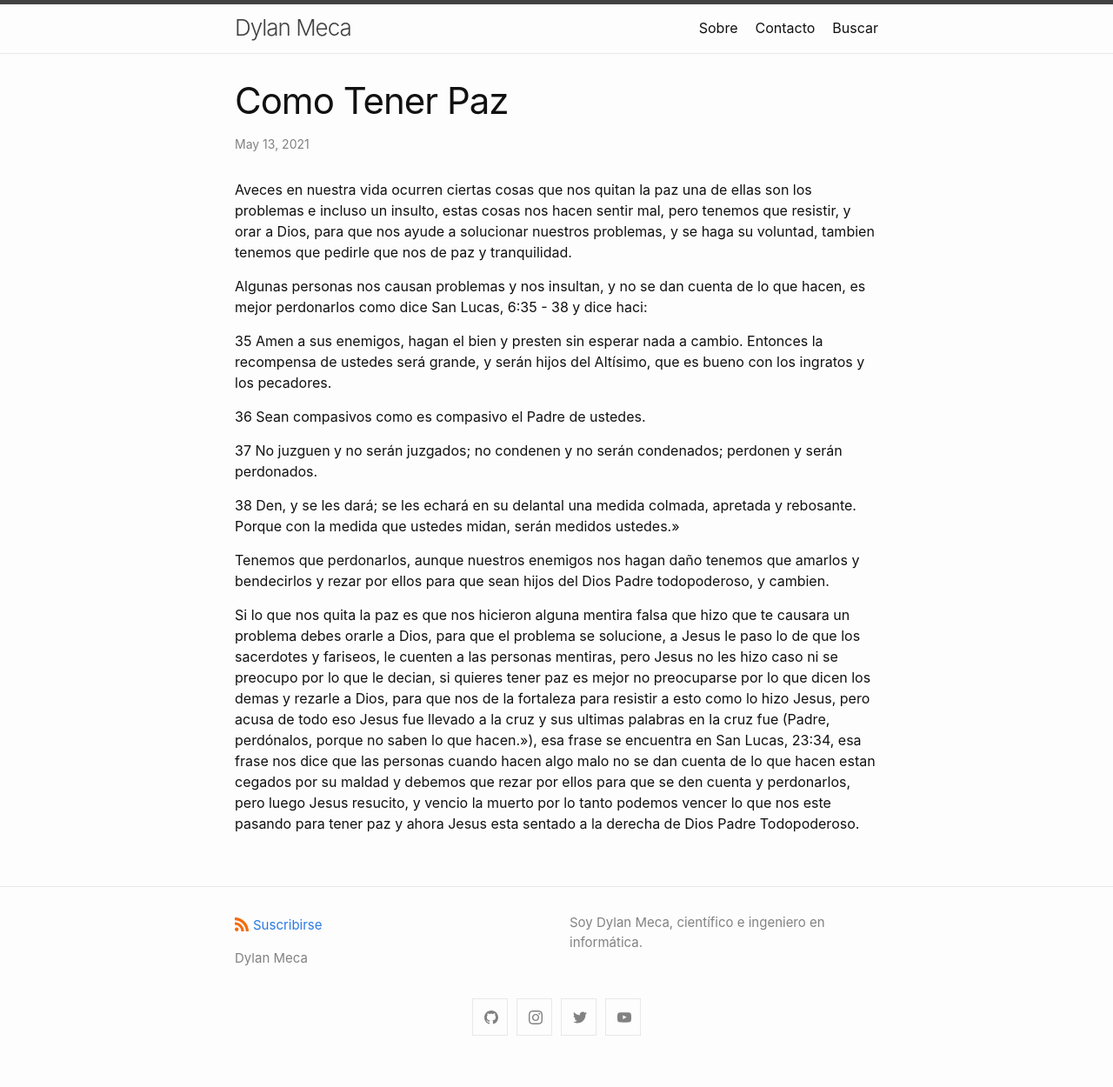
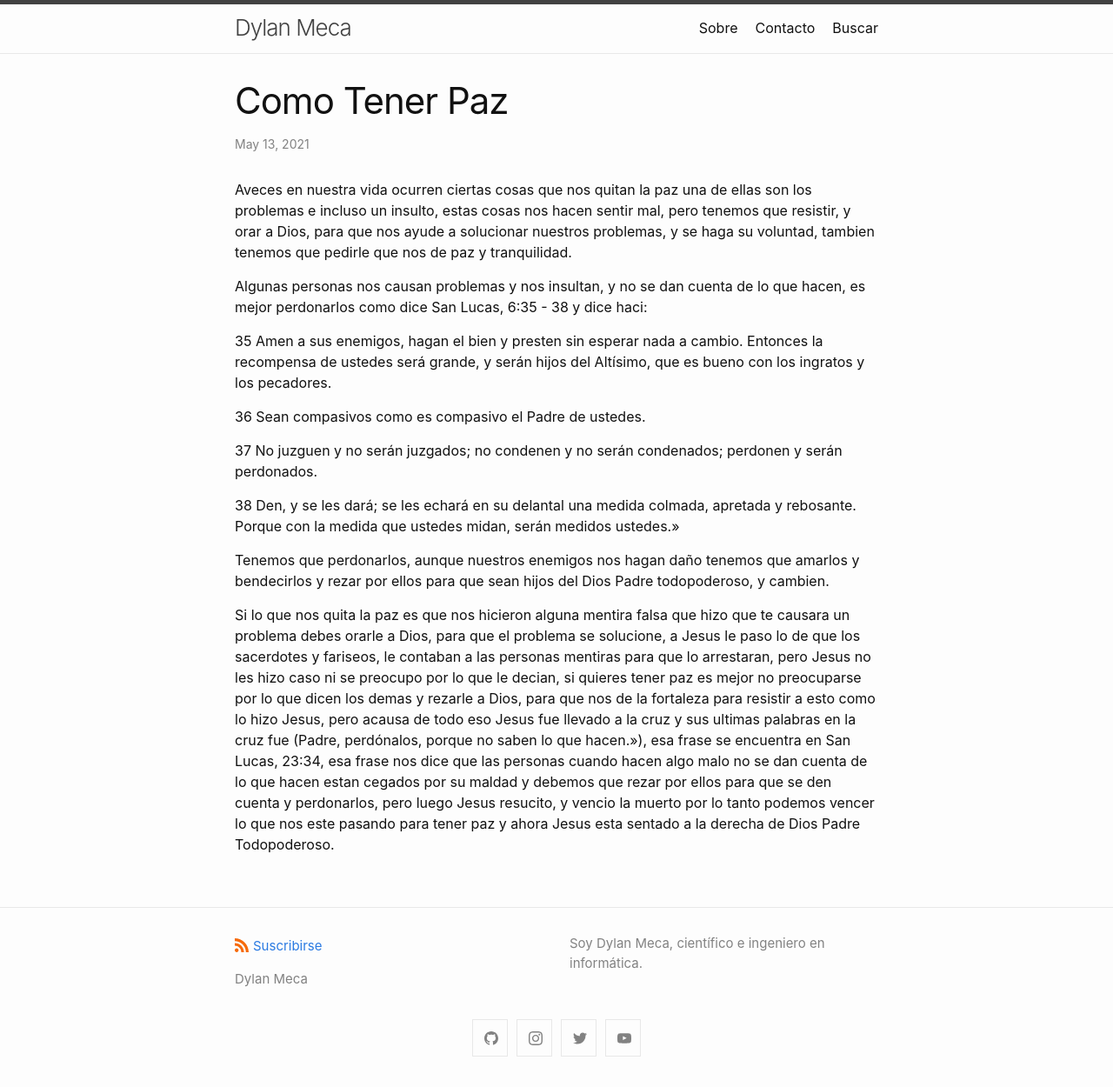
Before and after one commit to dylanmeca/dylanmeca.github.io, a Jekyll site: the page built from _posts/2021-05-13-como-tener-paz.md, in a window 1280 px wide. Shown: the whole page at 87% size. Built offline with Jekyll 4.4.1, drawn with Linux system fonts in a browser that asks for light colours; a script that is not in the unit is left out; comment, search, counter and statistics services are not loaded; before the commit the page ends 1226 px from its top, so only the background shows below that.

Commit message:
Update 2021-05-13-como-tener-paz.md

```diff
--- a/_posts/2021-05-13-como-tener-paz.md
+++ b/_posts/2021-05-13-como-tener-paz.md
@@ -26,6 +26,6 @@ Algunas personas nos causan problemas y nos insultan, y no se dan cuenta de lo q
 
 Tenemos que perdonarlos, aunque nuestros enemigos nos hagan daño tenemos que amarlos y bendecirlos y rezar por ellos para que sean hijos del Dios Padre todopoderoso, y cambien.
 
-Si lo que nos quita la paz es que nos hicieron alguna mentira falsa que hizo que te causara un problema debes orarle a Dios, para que el problema se solucione, a Jesus le paso lo de que los sacerdotes y fariseos, le cuenten a las personas mentiras, pero Jesus no les hizo caso ni se preocupo por lo que le decian, si quieres tener paz
-es mejor no preocuparse por lo que dicen los demas y rezarle a Dios, para que nos de la fortaleza para resistir a esto como lo hizo Jesus, pero acusa de todo eso Jesus fue llevado a la cruz y sus ultimas palabras en la cruz fue (Padre, perdónalos, porque no saben lo que hacen.»), esa frase se encuentra en San Lucas, 23:34, esa frase nos dice que las personas cuando hacen algo malo no se dan cuenta de lo que hacen
+Si lo que nos quita la paz es que nos hicieron alguna mentira falsa que hizo que te causara un problema debes orarle a Dios, para que el problema se solucione, a Jesus le paso lo de que los sacerdotes y fariseos, le contaban a las personas mentiras para que lo arrestaran, pero Jesus no les hizo caso ni se preocupo por lo que le decian, si quieres tener paz
+es mejor no preocuparse por lo que dicen los demas y rezarle a Dios, para que nos de la fortaleza para resistir a esto como lo hizo Jesus, pero acausa de todo eso Jesus fue llevado a la cruz y sus ultimas palabras en la cruz fue (Padre, perdónalos, porque no saben lo que hacen.»), esa frase se encuentra en San Lucas, 23:34, esa frase nos dice que las personas cuando hacen algo malo no se dan cuenta de lo que hacen
 estan cegados por su maldad y debemos que rezar por ellos para que se den cuenta y perdonarlos, pero luego Jesus resucito, y vencio la muerto por lo tanto podemos vencer lo que nos este pasando para tener paz y ahora Jesus esta sentado a la derecha de Dios Padre Todopoderoso.
```
